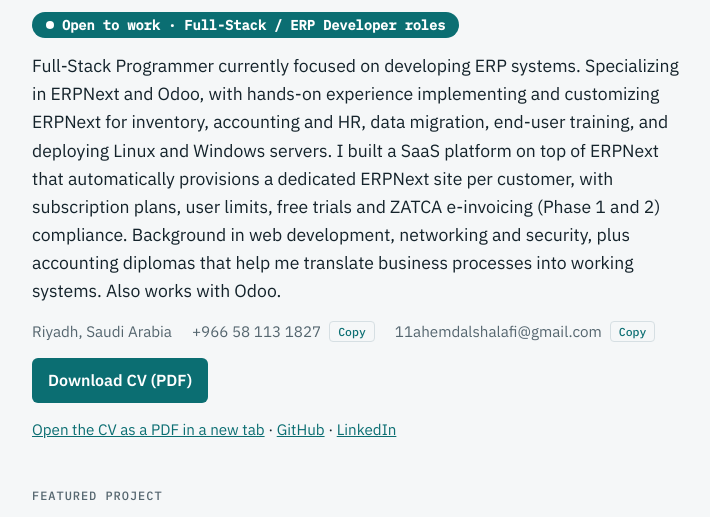
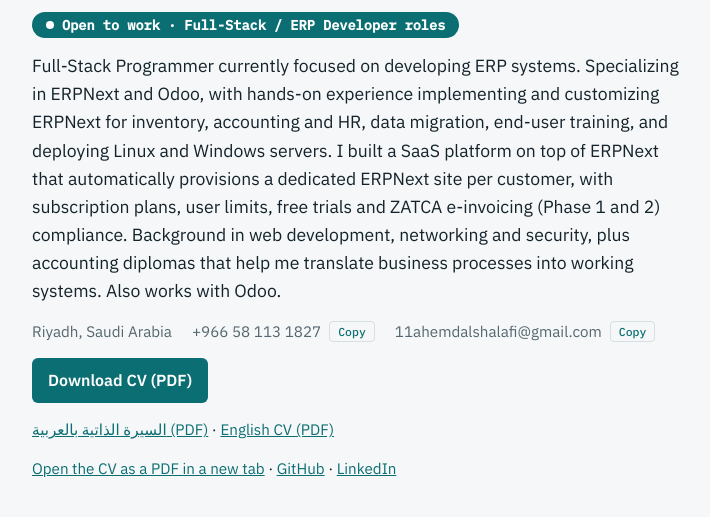
Before and after one commit to ahmedabdulrhmanabdo/website-templates, a plain HTML site: page cv/index.html in a window 1280 px wide. Shown: the part 227-744 px from the top of the page, without its empty margins (228-938 px from the left). Drawn offline with nearby package versions, Linux system fonts and the light colour scheme.

Commit message:
Add Arabic CV (PDF) and link it from the CV page

```diff
--- a/cv/index.html
+++ b/cv/index.html
@@ -96,6 +96,7 @@ header { display: flex; flex-direction: column; gap: 14px; }
       <span><span id="email">11ahemdalshalafi@gmail.com</span><button class="copy" type="button" data-target="email">Copy</button></span>
     </div>
     <a class="btn" href="Ahmed_Abdulrahman_CV.pdf" download>Download CV (PDF)</a>
+    <p style="font-size:0.95rem"><a href="Ahmed_Abdulrahman_CV_AR.pdf" download>السيرة الذاتية بالعربية (PDF)</a> · <a href="Ahmed_Abdulrahman_CV.pdf" download>English CV (PDF)</a></p>
     <p style="font-size:0.95rem"><a href="Ahmed_Abdulrahman_CV.pdf" target="_blank" rel="noopener">Open the CV as a PDF in a new tab</a> · <a href="https://github.com/ahmedabdulrhmanabdo" target="_blank" rel="noopener">GitHub</a> · <a href="https://www.linkedin.com/in/ahmed-abdulrhman-abdo-yahya-8b8557248/" target="_blank" rel="noopener">LinkedIn</a></p>
   </header>
 
```
Also changed, not shown: 1 other file.
